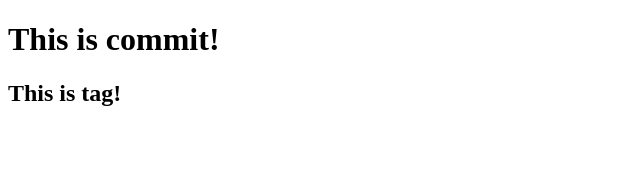
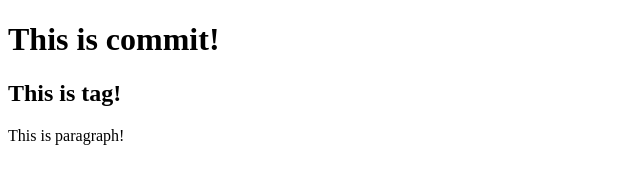
Before and after one commit to paulke43/nauka-gita, a plain HTML site: page index.html in a window 1280 px wide. Shown: the whole page, without its empty margins (0-640 px from the left). Drawn offline with Linux system fonts and the light colour scheme.

Commit message:
Add paragraph

```diff
--- a/index.html
+++ b/index.html
@@ -6,6 +6,7 @@
 <body>
 	<h1>This is commit!</h1>
 	<h2>This is tag!</h2>
+	<p>This is paragraph!</p>
 
 </body>
 </html>
```
